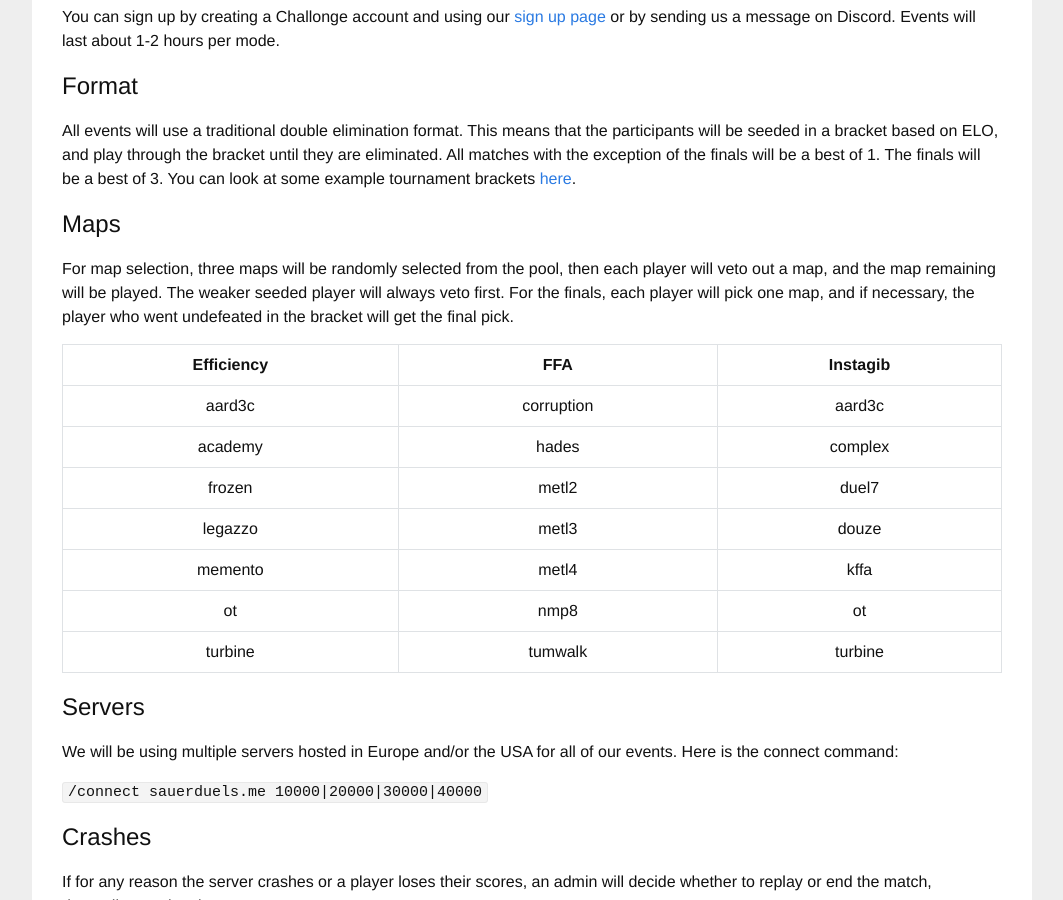
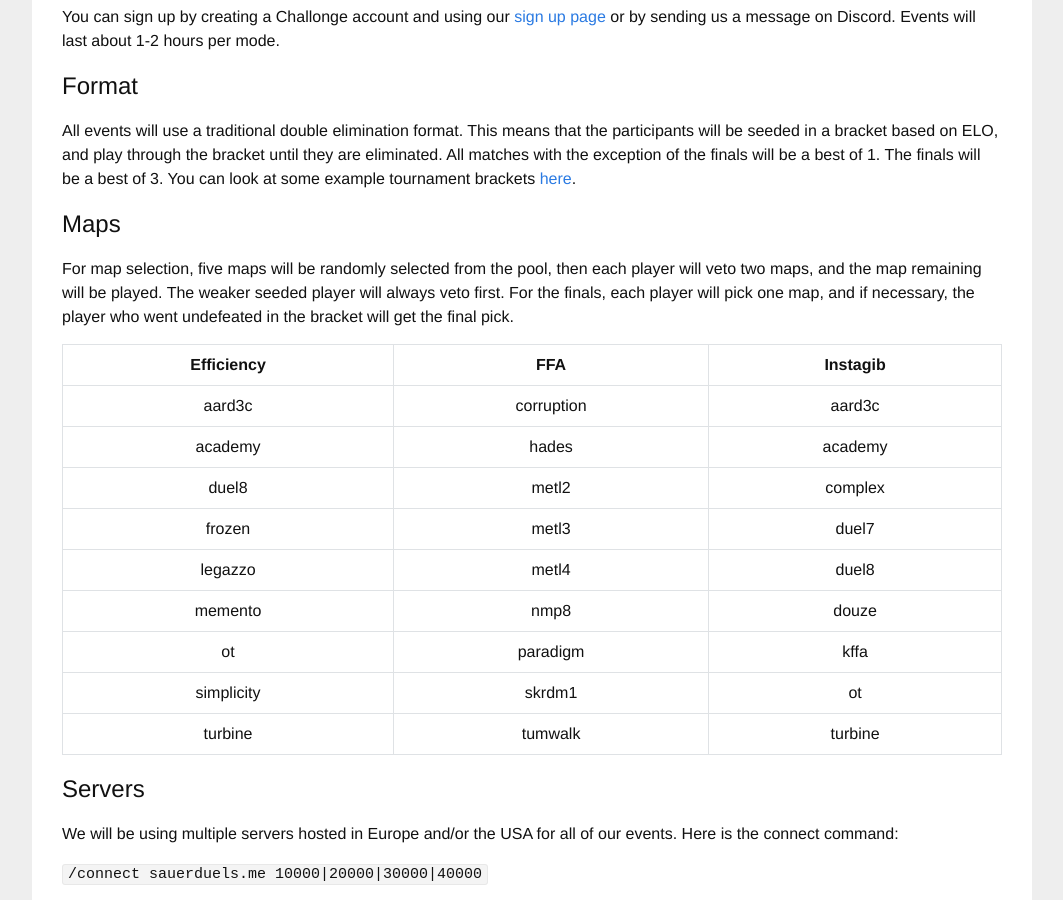
Before and after one commit to sauerduels/website, a Jekyll site: the page built from info.md, in a window 1280 px wide and 900 px high, scrolled down 386 px. Shown: the whole window, without its empty margins (108-1171 px from the left). Built offline with Jekyll 4.4.1, drawn with Linux system fonts in a browser that asks for light colours; a script that is not in the unit is left out.

Commit message:
update map pool and rules

```diff
--- a/info.md
+++ b/info.md
@@ -15,16 +15,18 @@ All events will use a traditional double elimination format. This means that the
 
 ## Maps
 
-For map selection, three maps will be randomly selected from the pool, then each player will veto out a map, and the map remaining will be played. The weaker seeded player will always veto first. For the finals, each player will pick one map, and if necessary, the player who went undefeated in the bracket will get the final pick.
+For map selection, five maps will be randomly selected from the pool, then each player will veto two maps, and the map remaining will be played. The weaker seeded player will always veto first. For the finals, each player will pick one map, and if necessary, the player who went undefeated in the bracket will get the final pick.
 
 | Efficiency | FFA | Instagib |
 | :--------: | :-: | :------: |
 | aard3c | corruption | aard3c |
-| academy | hades | complex |
-| frozen | metl2 | duel7 |
-| legazzo | metl3 | douze |
-| memento | metl4 | kffa |
-| ot | nmp8 | ot |
+| academy | hades | academy |
+| duel8 | metl2 | complex |
+| frozen | metl3 | duel7 |
+| legazzo | metl4 | duel8 |
+| memento | nmp8 | douze |
+| ot | paradigm | kffa |
+| simplicity | skrdm1 | ot |
 | turbine | tumwalk | turbine |
 
 ## Servers
```
